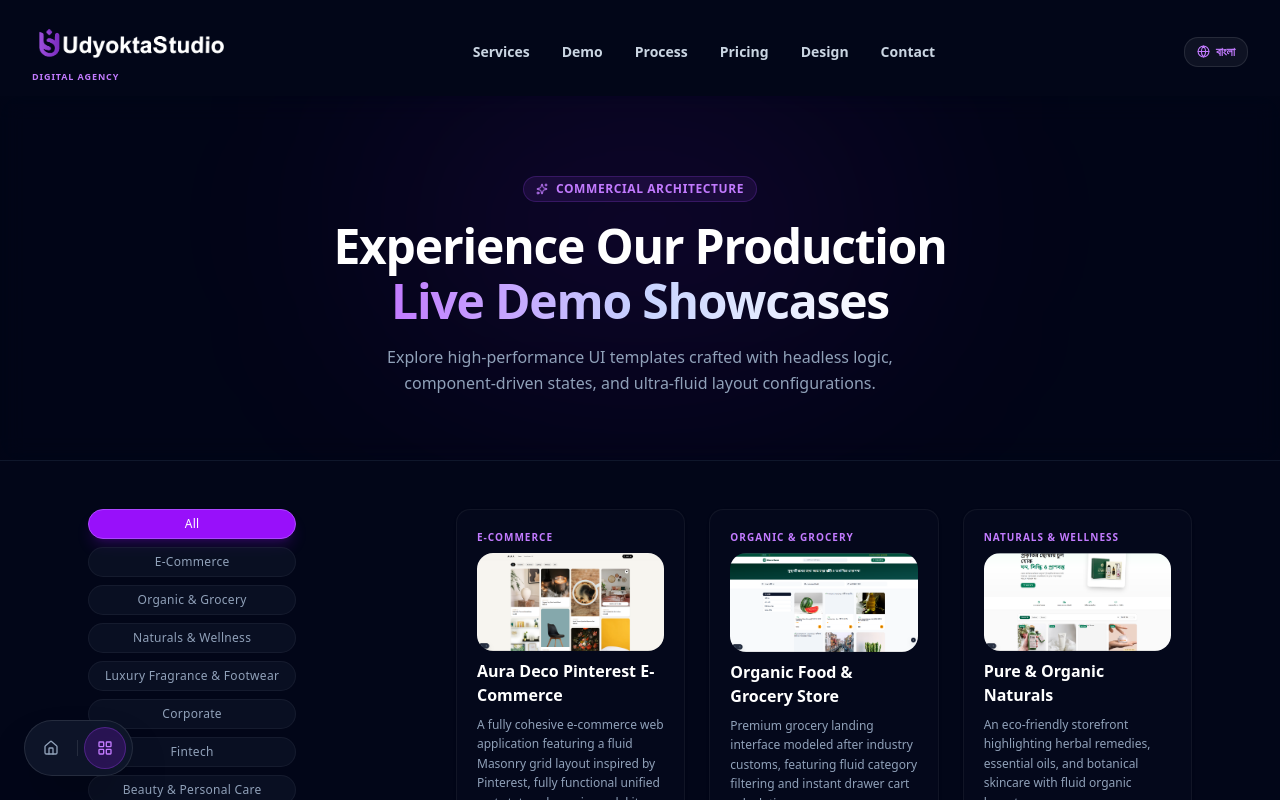
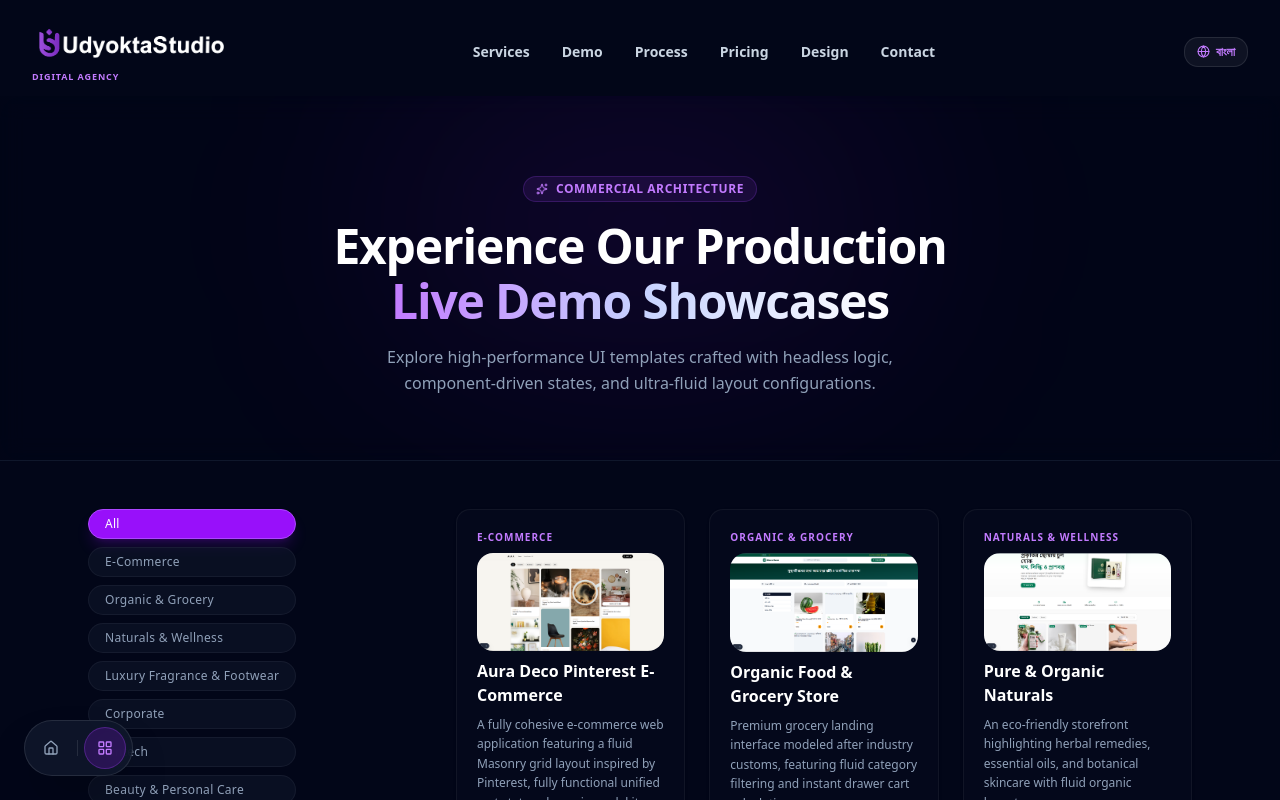
Before and after one commit to devvsakib/UdyoktaStudio, a React (Vite) app: page /demo in a window 1280 px wide. Shown: the top 800 px of the page. Built offline with nearby package versions, Linux system fonts and the light colour scheme.

Commit message:
fix: filter text left align

```diff
--- a/src/pages/DemoPage.jsx
+++ b/src/pages/DemoPage.jsx
@@ -86,7 +86,7 @@
                 <button
                   key={category}
                   onClick={() => setSelectedCategory(category)}
-                  className={`px-4 py-1.5 rounded-full text-xs font-medium tracking-wide border transition-all duration-200 ${selectedCategory === category
+                  className={`px-4 py-1.5 rounded-full text-left text-xs font-medium tracking-wide border transition-all duration-200 ${selectedCategory === category
                       ? "bg-purple-600 text-white border-purple-500 shadow-lg shadow-purple-600/20"
                       : "bg-slate-900/60 text-slate-400 border-white/5 hover:border-white/10 hover:text-white"
                     }`}
```
